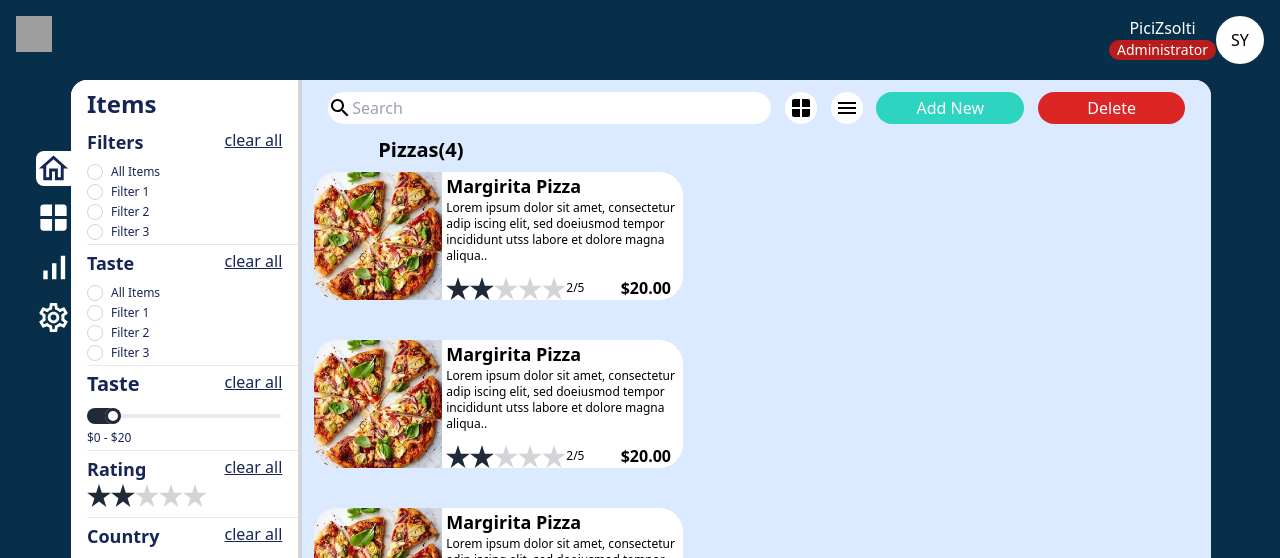
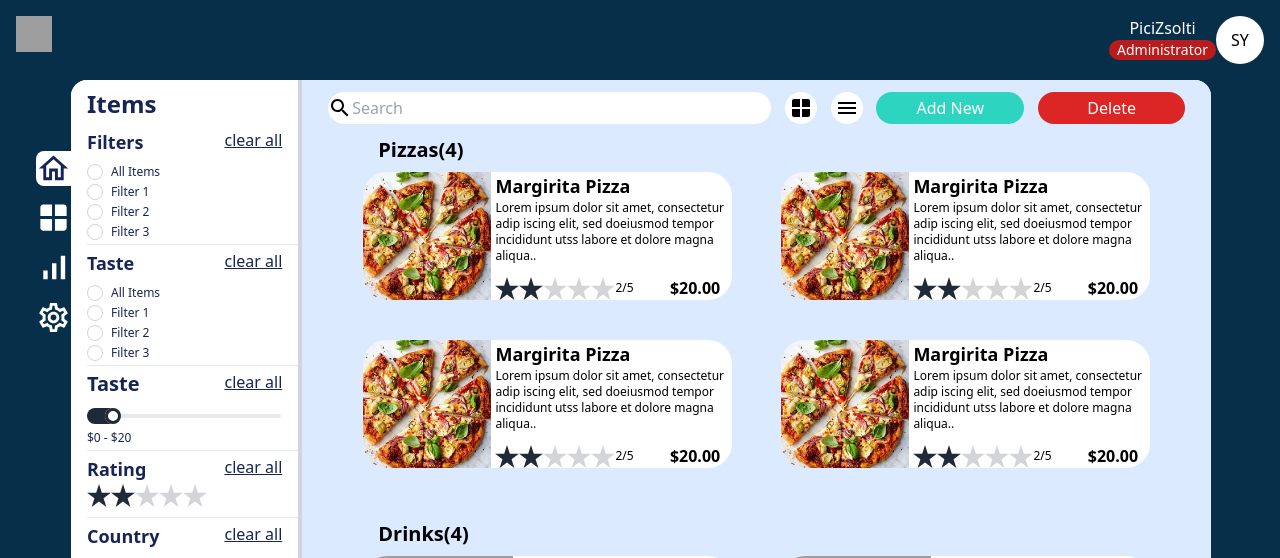
Before and after one commit to jaisriv788/foodStorePage, a React (Vite) app: page / in a window 1280 px wide. Shown: the top 558 px of the page. Built offline with nearby package versions, Linux system fonts and the light colour scheme; grey boxes are pictures that could not be loaded.

Commit message:
Update Content.jsx

```diff
--- a/src/Components/Content/Content.jsx
+++ b/src/Components/Content/Content.jsx
@@ -49,7 +49,7 @@ function Content() {
       </div>
       <div className="mt-3 mx-3">
         <div className="text-xl font-bold ml-16">Pizzas(4)</div>
-        <div className="flex flex-col xl:flex-wrap xl:justify-evenly mt-2">
+        <div className="flex flex-col xl:flex-row xl:flex-wrap xl:justify-evenly mt-2">
           <Card data={pizza} />
           <Card data={pizza} />
           <Card data={pizza} />
@@ -58,7 +58,7 @@ function Content() {
       </div>
       <div className="mt-3 mx-3">
         <div className="text-xl font-bold ml-16">Drinks(4)</div>
-        <div className="flex flex-col xl:flex-wrap xl:justify-evenly mt-2">
+        <div className="flex flex-col xl:flex-row xl:flex-wrap xl:justify-evenly mt-2">
           <Card data={drinks} />
           <Card data={drinks} />
           <Card data={drinks} />
```
